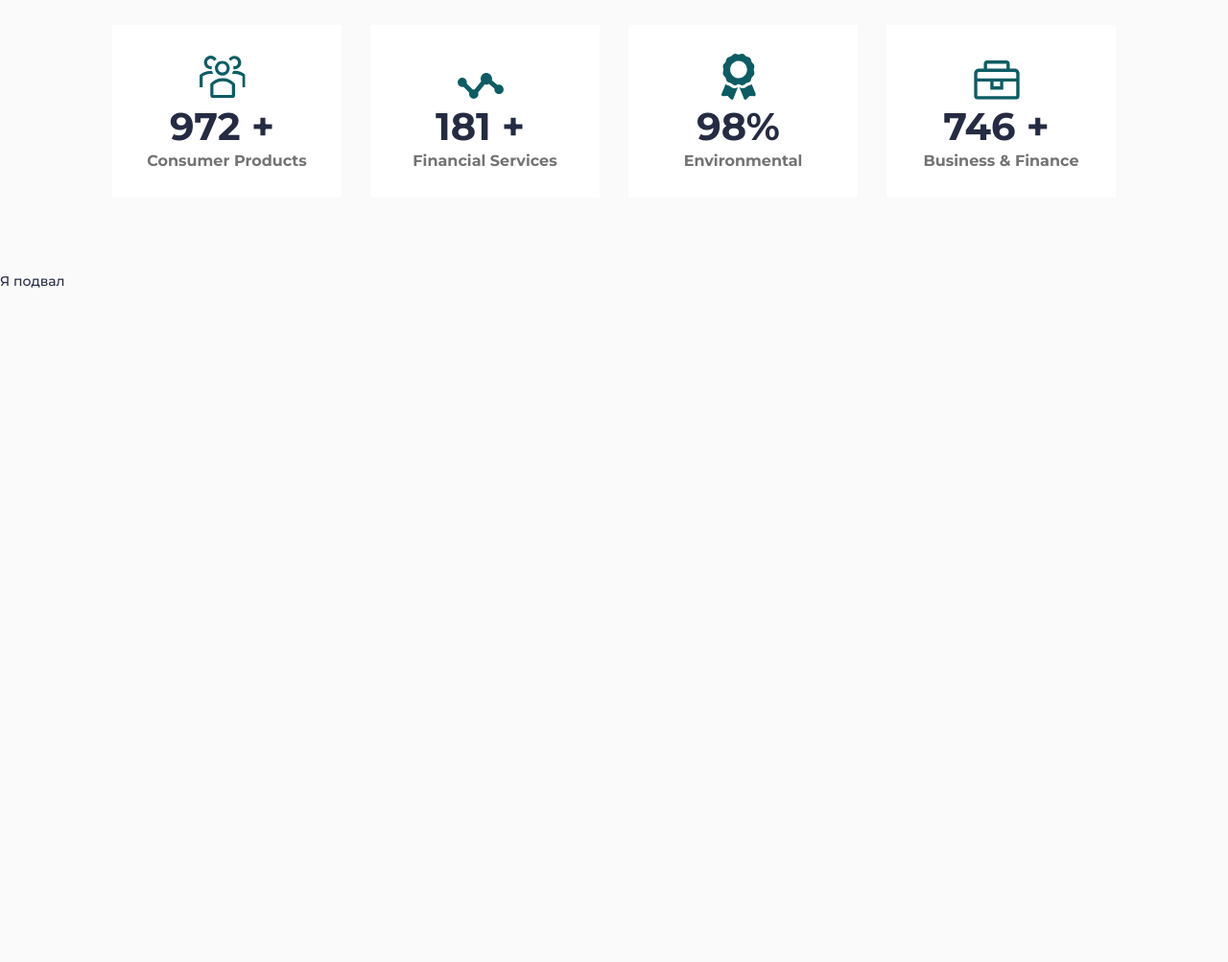
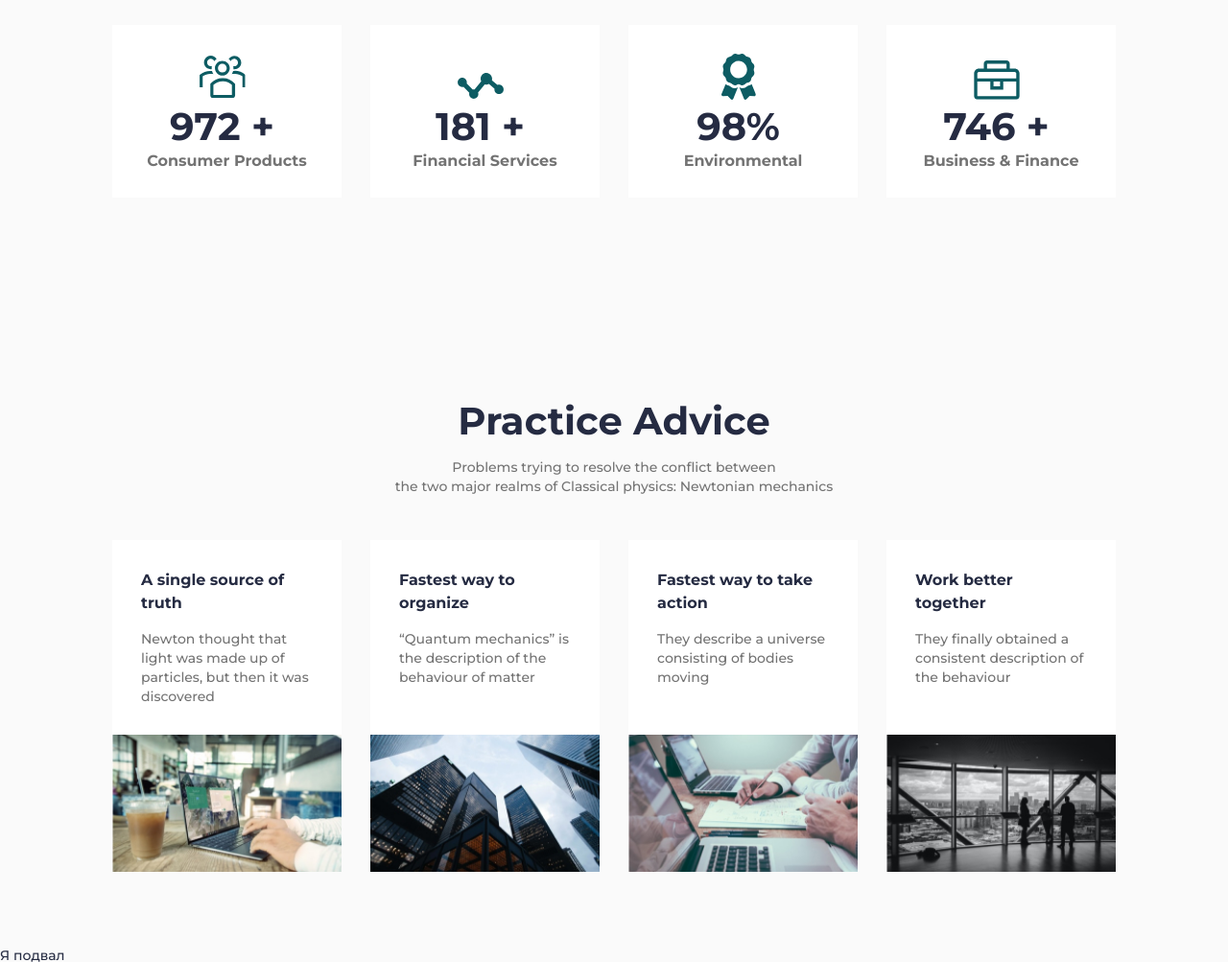
Before and after one commit to jacobstrazhevskyi/first-figma-project, a website built with Parcel: page src/index.html in a window 1280 px wide. Shown: the part 1135-2138 px from the top of the page at 96% size. Before the commit the page ends 1435 px from the top, so only its background shows below. Built offline with nearby package versions, Linux system fonts and the light colour scheme.

Commit message:
added more content in main

```diff
--- a/src/index.html
+++ b/src/index.html
@@ -132,6 +132,78 @@
             </div>
           </div>
         </section>
+        <section class="page__practice practice">
+          <div class="practice__container _container">
+            <div class="practice__header header-block">
+              <h2 class="header-block__title">Practice Advice</h2>
+              <div class="header-block__sub-title">
+                Problems trying to resolve the conflict between <br> the two major realms of Classical physics: Newtonian mechanics
+              </div>
+            </div>
+            <div class="practice__body">
+              <div class="practice__column">
+                <article class="practice__item item-practice">
+                  <div class="item-practice__content">
+                    <a href="" class="item-practice__link">
+                      <h4 class="item-practice__title">A single source of truth</h4>
+                    </a>
+                    <div class="item-practice__text">
+                      Newton thought that light was made up of particles, but then it was discovered
+                    </div>
+                  </div>
+                  <a href="" class="item-practice__image _ibg">
+                    <img src="./img/practice/01.jpg" alt="A single source of truth">
+                  </a>
+                </article>
+              </div>
+              <div class="practice__column">
+                <article class="practice__item item-practice">
+                  <div class="item-practice__content">
+                    <a href="" class="item-practice__link">
+                      <h4 class="item-practice__title">Fastest way to organize</h4>
+                    </a>
+                    <div class="item-practice__text">
+                      “Quantum mechanics” is the description of the behaviour of matter
+                    </div>
+                  </div>
+                  <a href="" class="item-practice__image _ibg">
+                    <img src="./img/practice/02.jpg" alt="Fastest way to organize">
+                  </a>
+                </article>
+              </div>
+              <div class="practice__column">
+                <article class="practice__item item-practice">
+                  <div class="item-practice__content">
+                    <a href="" class="item-practice__link">
+                      <h4 class="item-practice__title">Fastest way to take action</h4>
+                    </a>
+                    <div class="item-practice__text">
+                      They describe a universe consisting of bodies moving
+                    </div>
+                  </div>
+                  <a href="" class="item-practice__image _ibg">
+                    <img src="./img/practice/03.jpg" alt="Fastest way to take action">
+                  </a>
+                </article>
+              </div>
+              <div class="practice__column">
+                <article class="practice__item item-practice">
+                  <div class="item-practice__content">
+                    <a href="" class="item-practice__link">
+                      <h4 class="item-practice__title">Work better together</h4>
+                    </a>
+                    <div class="item-practice__text">
+                      They finally obtained a consistent description of the behaviour
+                    </div>
+                  </div>
+                  <a href="" class="item-practice__image _ibg">
+                    <img src="./img/practice/04.jpg" alt="Work better together">
+                  </a>
+                </article>
+              </div>
+            </div>
+          </div>
+        </section>
       </main>
       <footer class="footer">
         Я подвал
--- a/src/styles/styles.less
+++ b/src/styles/styles.less
@@ -85,7 +85,7 @@
   position: relative;
 }
 
-._ibg >  img {
+._ibg > \img {
   position: absolute;
   width: 100%;
   height: 100%;
@@ -356,3 +356,78 @@
     font-size: 16px;
   }
 }
+
+.practice {
+  padding: 125px 0 80px 0;
+
+  &__header {
+    margin-bottom: 45px;
+  }
+
+  &__body {
+    display: flex;
+    flex-wrap: wrap;
+    margin: 0px -15px;
+  }
+
+  &__column {
+    padding: 0px 15px;
+    flex: 0 1 25%;
+  }
+
+  @media (max-width: 1000px) {
+    .practice__column {
+      flex: 0 1 50%;
+    }
+  }
+
+  @media (max-width: 360px) {
+    .practice__column {
+      flex: 0 1 100%;
+    }
+  }
+}
+
+@media (max-width: 1000px) {
+  .practice {
+    padding: 40px 0 80px 0;
+  }
+}
+
+.item-practice {
+  display: flex;
+  flex-direction: column;
+  height: 100%;
+  background-color: #fff;
+
+  &__content {
+    padding: 30px;
+    flex: 1 1 auto;
+  }
+
+  &__title {
+    color: #252B42;
+    font-size: 16px;
+    font-weight: 700;
+    line-height: 150%;
+    letter-spacing: 0.1;
+    margin-bottom: 15px;
+  }
+
+  &__text {
+    color: #737373;
+    font-weight: 500;
+    font-size: 14px;
+    line-height: 143%;
+    letter-spacing: 0.2;
+  }
+
+  &__link:hover {
+    text-decoration: underline;
+  }
+
+  &__image {
+    display: block;
+    padding-bottom: 60%;
+  }
+}
```
Also changed, not shown: src/styles/styles.css.
